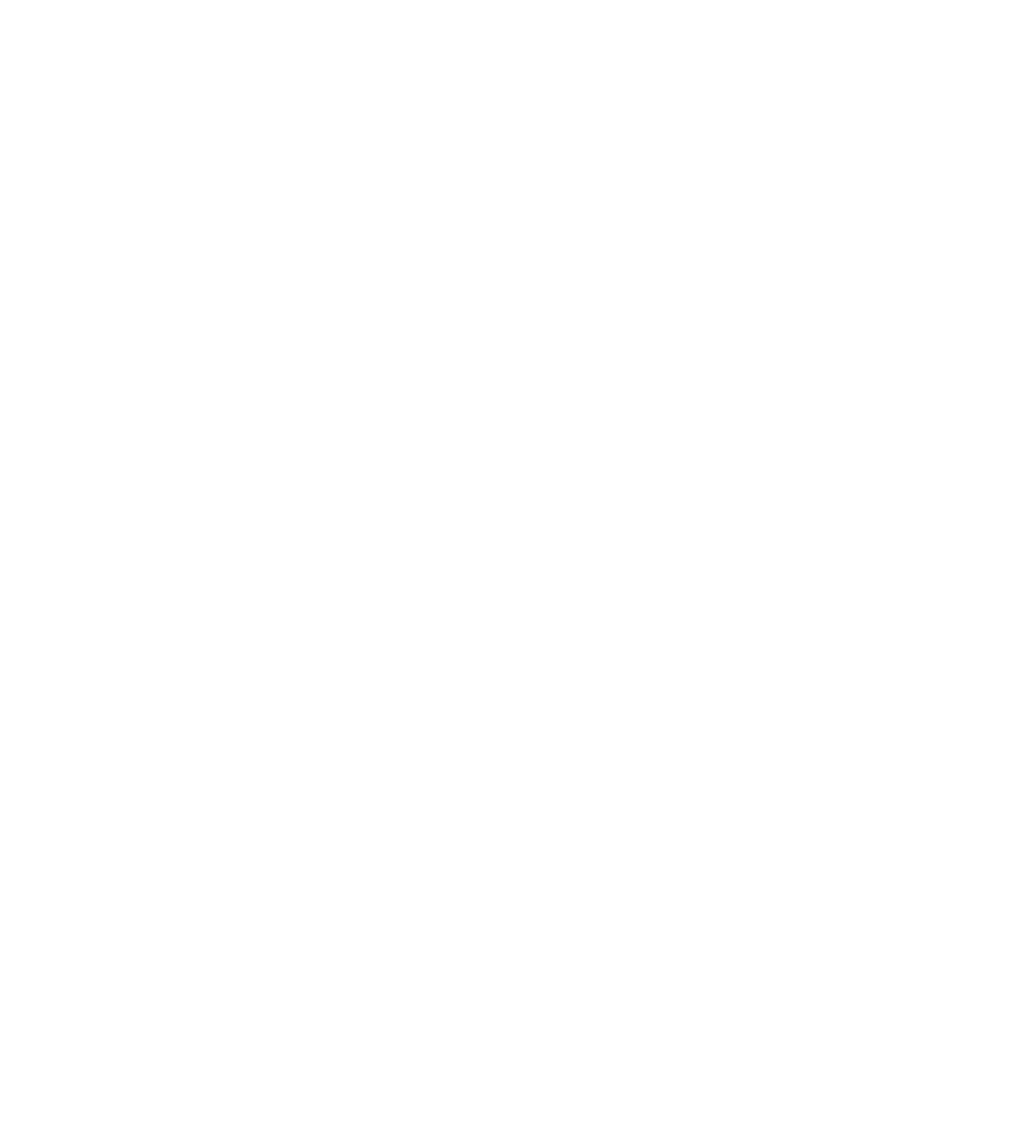
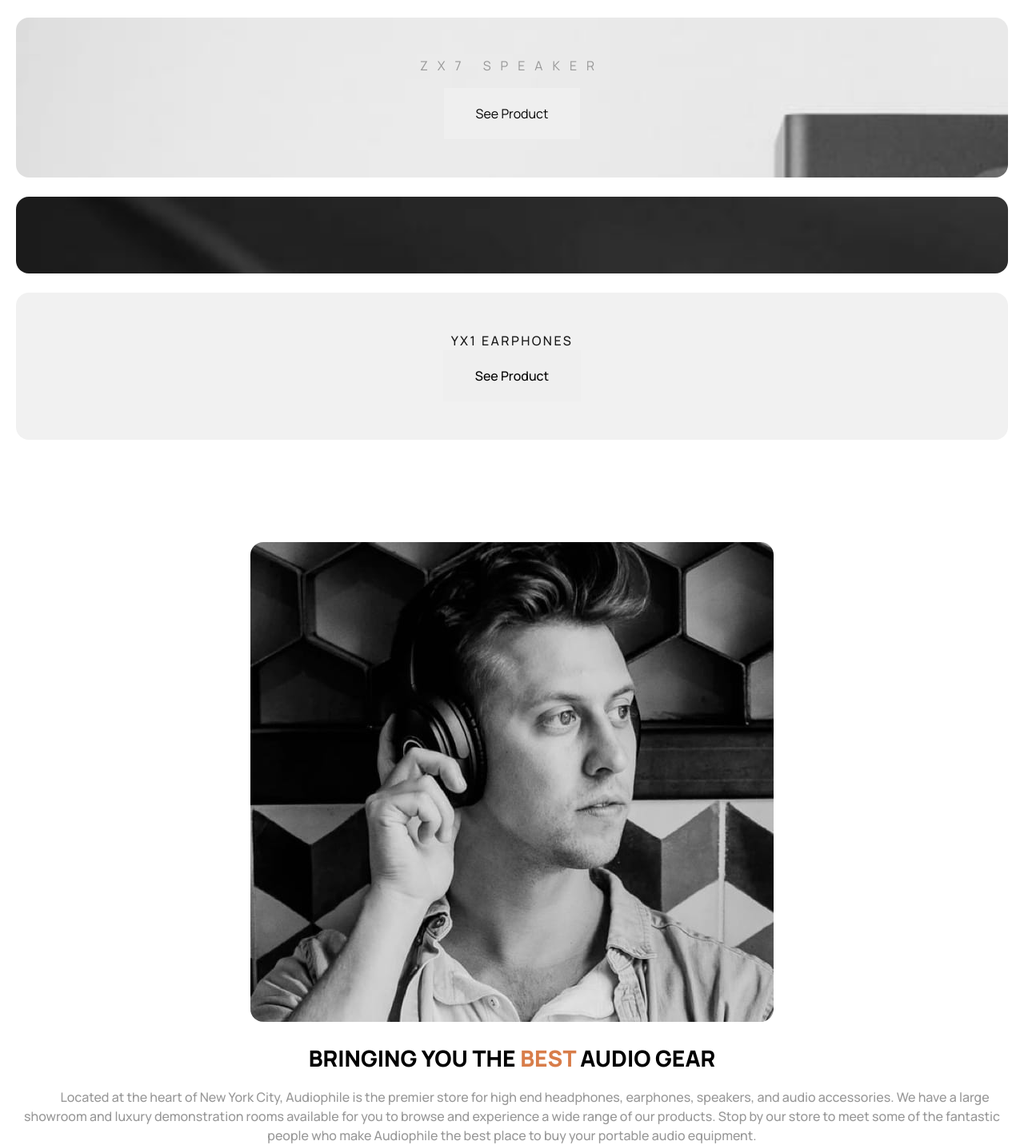
Before and after one commit to DEAckeret/Audiophile-Ecommerce-Website, a React (Create React App) app: page / in a window 1280 px wide. Shown: the part 2660-4092 px from the top of the page at 80% size. Before the commit the page ends 2658 px from the top, so only its background shows below. Built offline with nearby package versions, Linux system fonts and the light colour scheme.

Commit message:
brand message and product ad components

```diff
--- a/src/App.css
+++ b/src/App.css
@@ -318,7 +318,10 @@
 
 .product-ad {
   display: grid;
+  grid-template-columns: 1fr;
+  grid-template-rows: auto;
   padding-inline: 1.25rem;
+  gap: 1.5rem;
 }
 
 .product-ad .pa-section-one {
@@ -335,6 +338,8 @@
   text-align: center;
   gap: 1rem;
   padding: 3rem;
+  grid-row-start: 1;
+  grid-row-end: 3;
 }
 
 .pa-section-one :nth-child(1){
@@ -345,23 +350,97 @@
 
 
 .product-ad .pa-section-two {
-  font-size: 48px;
-  font-weight: 700;
+  background-image: url(./assets/home/mobile/image-speaker-zx7.jpg);
+  background-size: cover;
+   border-radius: 1rem;
+    display: flex;
+    flex-direction: column;
+    align-items: center;
+    justify-content: center;
+    text-align: center;
+    gap: 1rem;
+    padding: 3rem;
+    grid-row-start: 3;
+    grid-row-end: 4;
+}
+
+.pa-section-two :nth-child(1) {
+  font-size: 16px;
+  color: var(--color-neutral-accent);
   text-transform: uppercase;
-  line-height: 1;
+  letter-spacing: .75rem;
 }
 
 .product-ad .pa-section-three {
-  font-size: 18px;
-  font-weight: 500;
-  color: var(--color-neutral-accent);
+  border-radius: 1rem;
+  background-image: url(./assets/home/mobile/image-earphones-yx1.jpg);
+  background-size: cover;
+  padding: 3rem;
+  grid-row-start: 4;
+  grid-row-end: 5;
 }
+
 
 .product-ad .pa-section-four {
   font-size: 16px;
   font-weight: 500;
-  color: var(--color-neutral);
-  background-color: var(--color-primary);
+  color: var(--color-dark);
+  background-color: var(--color-neutral-200);
   text-transform: uppercase;
   letter-spacing: .15rem;
+  border-radius: 1rem;
+  display: flex;
+  flex-direction: column;
+  align-items: center;
+  justify-content: center;
+  padding: 3rem;
 }
+
+
+/* BRAND MESSAGE */
+
+.brand-message {
+  display: flex;
+  flex-direction: column;
+  align-items: center;
+  gap: 1.5rem;
+  padding-inline: 1.25rem;
+}
+
+.brand-model {
+  display: flex;
+  align-items: center;
+  justify-content: center;
+}
+
+.brand-model :nth-child(1) {
+  border-radius: 1rem;
+
+}
+
+.brand-text {
+  display: flex;
+  flex-direction: column;
+  align-items: center;
+  gap: 1rem;
+
+}
+
+.brand-text :nth-child(1) {
+  font-size: 28px;
+  font-weight: 800;
+  text-transform: uppercase;
+  text-align: center;
+}
+
+.brand-text :nth-child(2) {
+  font-size: 16px;
+  font-weight: 500;
+  text-align: center;
+  color: var(--color-neutral-accent);
+  text-indent: 2rem;
+}
+
+.brand-best {
+  color: var(--color-primary);
+}
--- /dev/null
+++ b/src/components/BrandMessage.js
@@ -0,0 +1,18 @@
+import BrandModel from '../assets/shared/mobile/image-best-gear.jpg';
+
+
+function BrandMessage() {
+    return (
+        <div className='brand-message'>
+            <div className='brand-model'>
+                <img src={BrandModel}></img>
+            </div>
+            <div className='brand-text'>
+                <h2>Bringing you the <span className='brand-best'>best</span> audio gear</h2>
+                <p>Located at the heart of New York City, Audiophile is the premier store for high end headphones, earphones, speakers, and audio accessories. We have a large showroom and luxury demonstration rooms available for you to browse and experience a wide range of our products. Stop by our store to meet some of the fantastic people who make Audiophile the best place to buy your portable audio equipment.</p>
+            </div>
+        </div>
+    );
+}
+
+export default BrandMessage;
--- a/src/components/ProductAd.js
+++ b/src/components/ProductAd.js
@@ -9,9 +9,16 @@
         <p>Upgrade to premium speakers that are phenomenally built to deliver truly remarkable sound.</p>
         <button>See Product</button>
       </div>
-      <div className="pa-section-two"></div>
+      <div className="pa-section-two">
+        <p>zx7 speaker</p>
+              <button>See Product</button>
+      </div>
+
       <div className="pa-section-three"></div>
-      <div className="pa-section-four"></div>
+      <div className="pa-section-four">
+        <p>YX1 EARPHONES</p>
+        <button>See Product</button>
+      </div>
     </div>
   );
 }
--- a/src/pages/home.js
+++ b/src/pages/home.js
@@ -3,6 +3,7 @@
 import imageHeader from "../assets/home/mobile/image-header.jpg";
 import MobileMenu from "../components/mobile-comp/MobileMenu";
 import ProductAd from "../components/ProductAd";
+import BrandMessage from "../components/BrandMessage";
 
 
 function Home( ) {
@@ -29,6 +30,12 @@
                 <div className="filler-8"></div>
 
                 <ProductAd />
+
+                <div className="filler-8"></div>
+
+                <BrandMessage />
+
+
             </div>
         </>
     );
```
